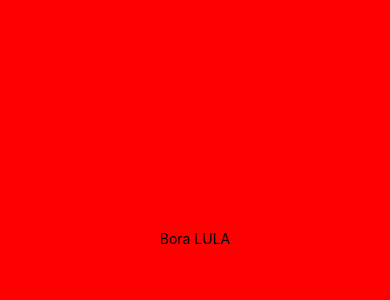
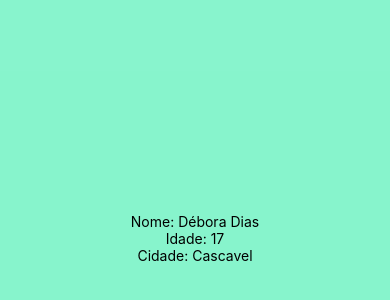
Before and after one commit to deborads/mob_deboralinda, a React Native app in the folder app-laboratorio/: screen / in a window 390 px wide. Shown: the part 184-484 px from the top of the page. Built offline with nearby package versions, Linux system fonts and the light colour scheme.

Commit message:
exercicio 3 feito

```diff
--- a/app-laboratorio/App.js
+++ b/app-laboratorio/App.js
@@ -1,11 +1,17 @@
 import { StyleSheet, Text, View } from 'react-native';
 
-const nome = 'Bora LULA';
+const eu = {
+  nome: 'Débora Dias',
+  idade: 17,
+  cidade: 'Cascavel',
+};
 
 export default function App() {
   return (
     <View style={styles.container}>
-      <Text>{nome}</Text>
+      <Text>Nome: {eu.nome}</Text>
+      <Text>Idade: {eu.idade}</Text>
+      <Text>Cidade: {eu.cidade}</Text>
     </View>
   );
 }
@@ -13,7 +19,7 @@ export default function App() {
 const styles = StyleSheet.create({
   container: {
     flex: 1,
-    backgroundColor: '#ff0000',
+    backgroundColor: '#57f0b8b4',
     alignItems: 'center',
     justifyContent: 'center',
   },
```
